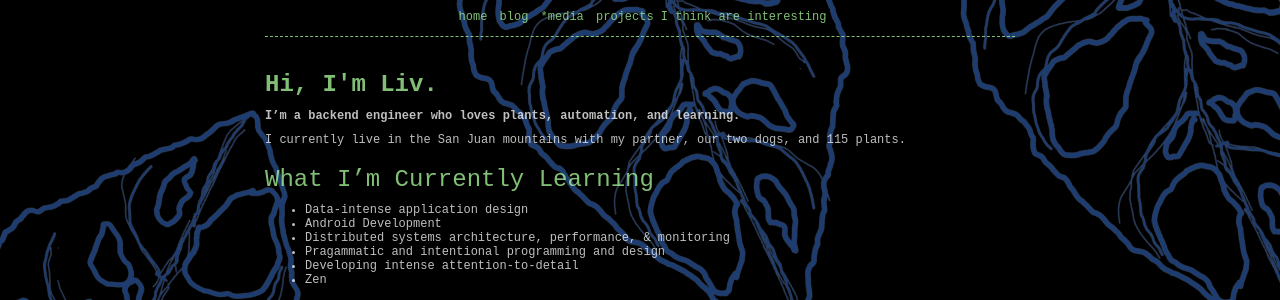
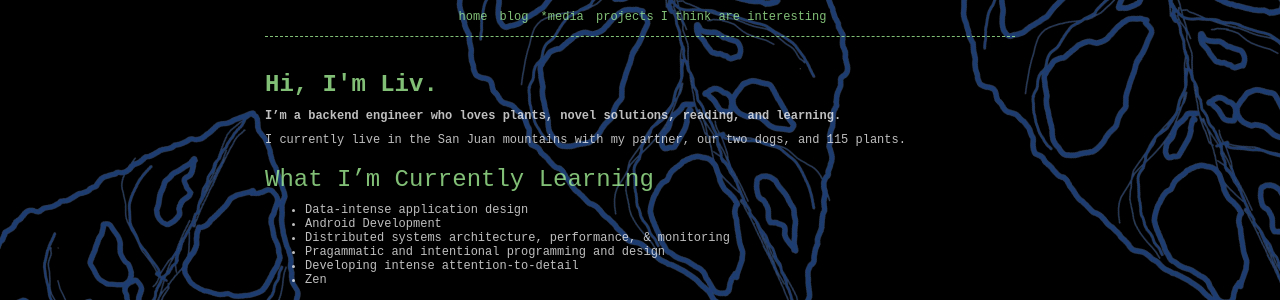
Before and after one commit to LivInAbsurdism/livinabsurdism.github.io, a Jekyll site: the page built from index.md, in a window 1280 px wide. Shown: the part 123-423 px from the top of the page. Built offline with Jekyll 4.4.1, drawn with Linux system fonts in a browser that asks for light colours.

Commit message:
clarify language

```diff
--- a/index.md
+++ b/index.md
@@ -3,7 +3,7 @@ layout: content
 title: Hi, I'm Liv.
 ---
 
-**I'm a backend engineer who loves plants, automation, and learning.**
+**I'm a backend engineer who loves plants, novel solutions, reading, and learning.**
 
 I currently live in the San Juan mountains with my partner, our two dogs, and 115 plants.
 
```
